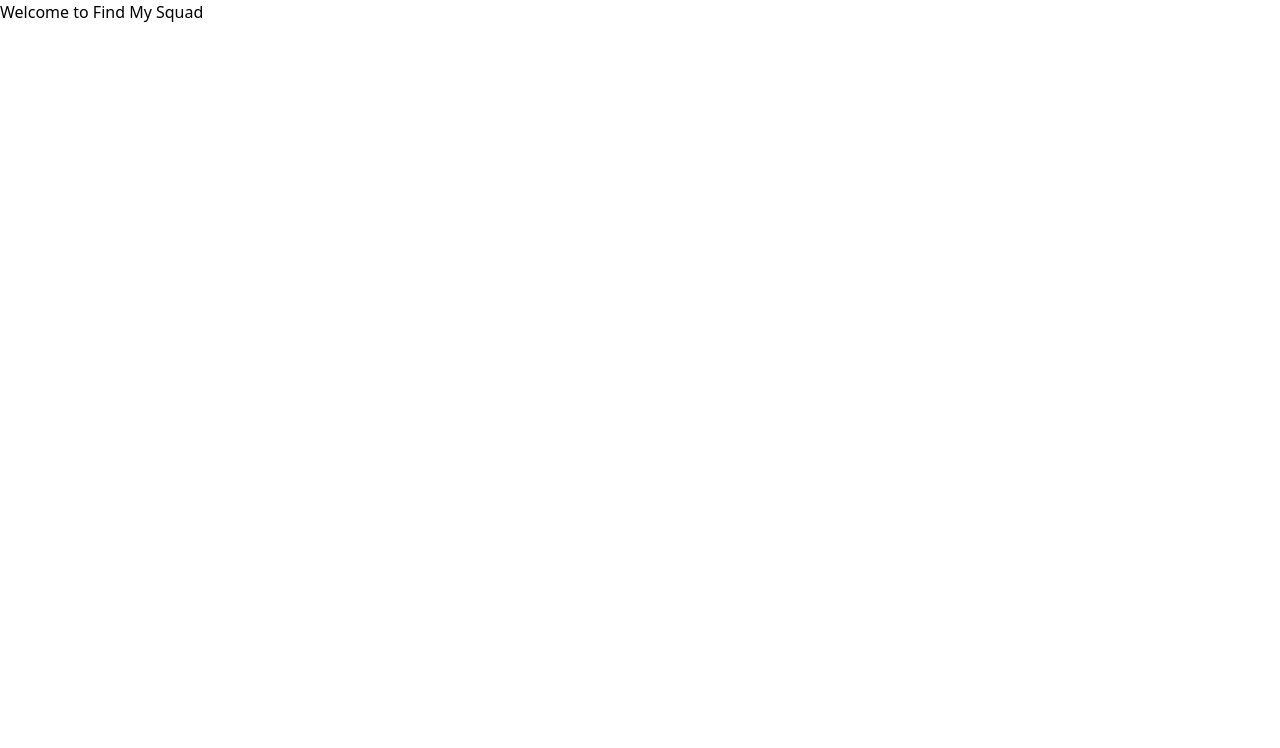
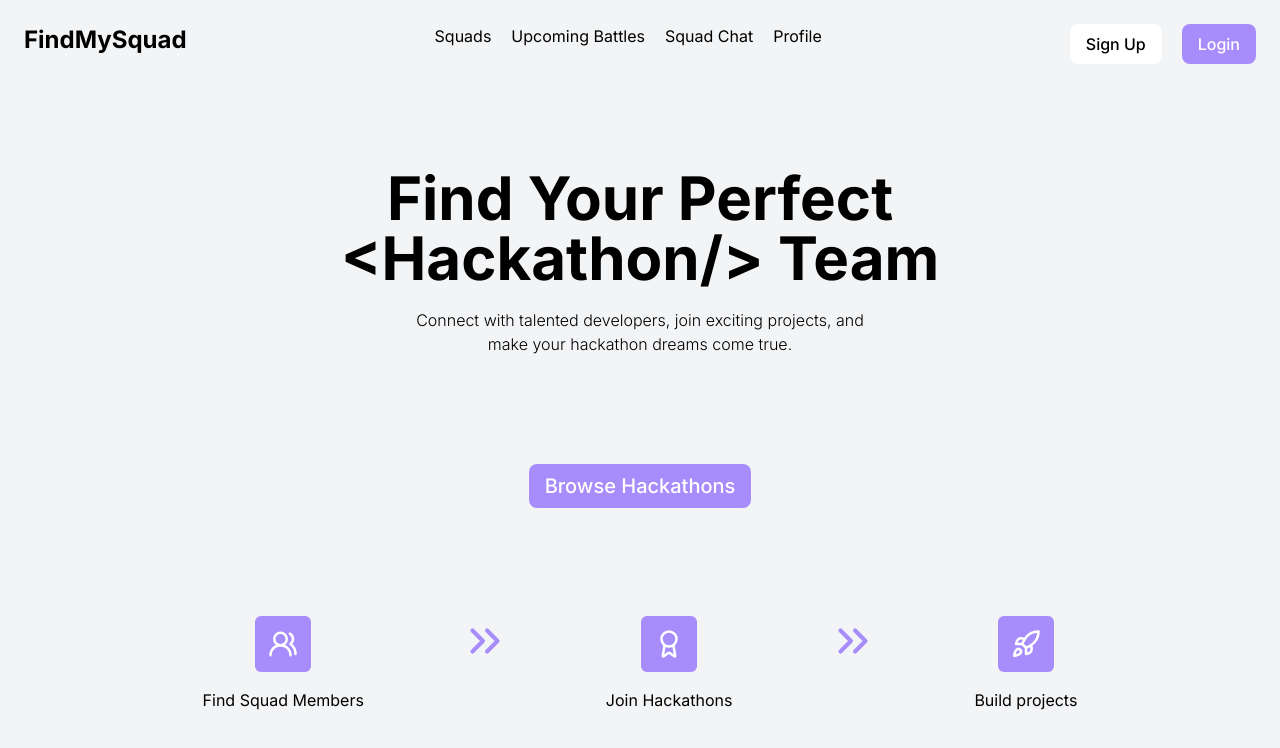
Before and after one commit to 4F24L/findMySquad, a React (Vite) app: page / in a window 1280 px wide. Shown: the top 748 px of the page. Built offline with nearby package versions, Linux system fonts and the light colour scheme.

Commit message:
home page and team card added

```diff
--- a/package.json
+++ b/package.json
@@ -13,6 +13,7 @@
     "@tailwindcss/vite": "^4.0.6",
     "firebase": "^11.3.1",
     "lucide": "^0.475.0",
+    "lucide-react": "^0.475.0",
     "react": "^19.0.0",
     "react-dom": "^19.0.0",
     "react-router-dom": "^7.1.5",
--- /dev/null
+++ b/src/components/Button.jsx
@@ -0,0 +1,11 @@
+import React from 'react'
+
+const Button = ({label, bg, textClr, onClick, classes}) => {
+  return (
+    <>
+    <button onClick={onClick} className={` cursor-pointer font-medium rounded-lg py-2 px-4  ${bg? bg : "bg-[#A78DFB]"} ${textClr? textClr : "text-white"} ${classes}`} >{label}</button>
+    </>
+  )
+}
+
+export default Button
--- /dev/null
+++ b/src/components/Hero.jsx
@@ -0,0 +1,51 @@
+import React from "react";
+import Button from "./Button";
+import { Award, ChevronsRight, Rocket, UsersRound } from "lucide-react";
+
+const Hero = () => {
+  return (
+    <div className="flex flex-col items-center justify-between h-[85vh] w-full">
+      <div className="mt-20">
+        <div className=" text-6xl font-bold text-center">
+          Find Your Perfect
+          <br />
+          &lt;Hackathon/&gt; Team
+        </div>
+
+        <div className=" font-light text-center mt-5">
+          Connect with talented developers, join exciting projects, and<br/>make
+          your hackathon dreams come true.
+        </div>
+      </div>
+      <Button label={"Browse Hackathons"} classes={"text-xl"} />
+      <div className="flex justify-between px-10 gap-20 mb-10">
+        <div className="flex flex-col items-center">
+          <span className="bg-[#a78dfb] p-1 w-14 h-14 flex justify-center items-center rounded-md">
+            <UsersRound color="white" size={30} />
+          </span>
+          <p className=" m-4">Find Squad Members</p>
+        </div>
+
+        <ChevronsRight size={50} color="#a78dfb" />
+
+        <div className="flex flex-col items-center">
+          <span className="bg-[#a78dfb] p-1 w-14 h-14 flex justify-center items-center rounded-md">
+            <Award color="white" size={30} />
+          </span>
+          <p className=" m-4">Join Hackathons</p>
+        </div>
+
+        <ChevronsRight size={50} color="#a78dfb" />
+
+        <div className="flex flex-col items-center">
+          <span className="bg-[#a78dfb] p-1 w-14 h-14 flex justify-center items-center rounded-md">
+            <Rocket color="white" size={30} />
+          </span>
+          <p className=" m-4">Build projects</p>
+        </div>
+      </div>
+    </div>
+  );
+};
+
+export default Hero;
--- /dev/null
+++ b/src/components/NavBar.jsx
@@ -0,0 +1,32 @@
+import React from "react";
+import Button from "./Button";
+import { Link } from "react-router-dom";
+
+const NavBar = () => {
+  return (
+    <div className=" flex justify-between px-6 py-6">
+      <div className=" font-bold text-2xl">FindMySquad</div>
+
+      <ul className=" flex justify-between gap-5">
+        <li>
+          <Link to="/teams">Squads</Link>
+        </li>
+        <li>
+          <Link to="hackathons">Upcoming Battles</Link>
+        </li>
+        <li>
+          <Link to="/chats">Squad Chat</Link>
+        </li>
+        <li>
+          <Link to="/profile">Profile</Link>
+        </li>
+      </ul>
+      <div className="flex gap-5 justify-between">
+        <Button label={"Sign Up"} bg={"bg-white"} textClr={"text-black"} />
+        <Button label={"Login"} />
+      </div>
+    </div>
+  );
+};
+
+export default NavBar;
--- /dev/null
+++ b/src/components/TeamCard.jsx
@@ -0,0 +1,58 @@
+import { Target, UsersRound } from "lucide-react";
+import Button from "./Button";
+
+const skills = ["React", "JavaScript", "HTML", "CSS"];
+
+const TeamCard = () => {
+  return (
+    <div className="flex flex-col w-2/5 shad bg-white p-5 rounded-2xl">
+      <div className="flex justify-between w-[100%]">
+        <p className=" font-medium text-2xl">unknownDevs()</p>
+        <p className="bg-[#a78dfb] text-white font-medium px-4 py-1 rounded-full">
+          //doubleSlash 3.0
+        </p>
+      </div>
+      <p className="w-[60%] mt-2">
+        The Jadavpur saltlake branch hackathon for the 24 hour long
+      </p>
+
+      <div className="flex justify-between text-sm mt-4 text-gray-600">
+        <p className="flex">
+          <UsersRound size={20} color="gray" className=" mr-2" /> 2 / 3 Soldiers
+        </p>
+        <p className="flex"> 1 soldier needed</p>
+      </div>
+      <div className="my-4">
+        <p className="flex font-medium mb-3">
+          <Target size={25} color="gray" className=" mr-2" /> Required Superpowers
+        </p>
+        <div className="flex">
+          {skills.map((skill, index) => (
+            <p
+              key={index}
+              className="flex text-base px-3 text-[#9b7cff] bg-[#eef2ff] mx-1 rounded-full"
+            >
+              {skill}
+            </p>
+          ))}
+        </div>
+      </div>
+
+      <div className="flex gap-5 border-t-1 border-t-gray-500 mt-2 pt-3">
+        <img className=" rounded-full h-13" src={`https://randomuser.me/api/portraits/men/58.jpg`} alt="user" />
+        <div className="">
+            <p>Amit Roy</p>
+            <p>Created on 13th feb, 2025</p>
+        </div>
+
+      </div>
+      <div className=" flex justify-end">
+        <button className="cursor-pointer font-medium rounded-lg h-10 py-1 px-4 bg-[#f5f5f5] text-zinc-600 ">View Details</button>
+
+          </div>
+    </div>
+
+  );
+};
+
+export default TeamCard;
--- a/src/index.css
+++ b/src/index.css
@@ -1 +1,11 @@
+@import url('https://fonts.googleapis.com/css2?family=Inter:ital,opsz,wght@0,14..32,100..900;1,14..32,100..900&display=swap');
 @import "tailwindcss";
+
+html, body {
+    font-family: 'Inter', sans-serif;
+    background-color: #F3F4F6;
+}
+
+ul li {
+    cursor: pointer;
+}
--- a/src/pages/Home.jsx
+++ b/src/pages/Home.jsx
@@ -1,5 +1,11 @@
+import Hero from "../components/Hero";
+import NavBar from "../components/NavBar";
+
 export default function Home(){
     return(
-        <h1>Welcome to Find My Squad</h1>
+        <>
+        <NavBar/>
+        <Hero/>
+        </>
     )
 }
```
Also changed, not shown: 1 other file (tests, documents, lock files or other folders).
